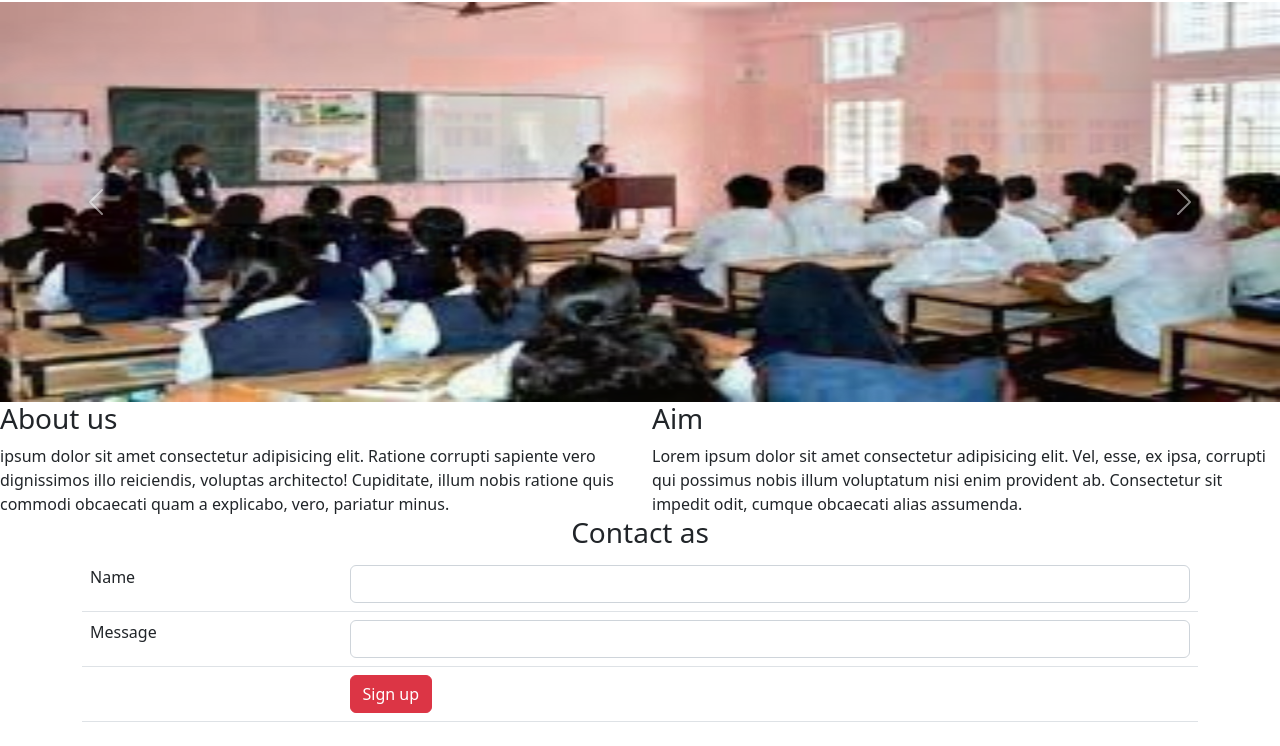
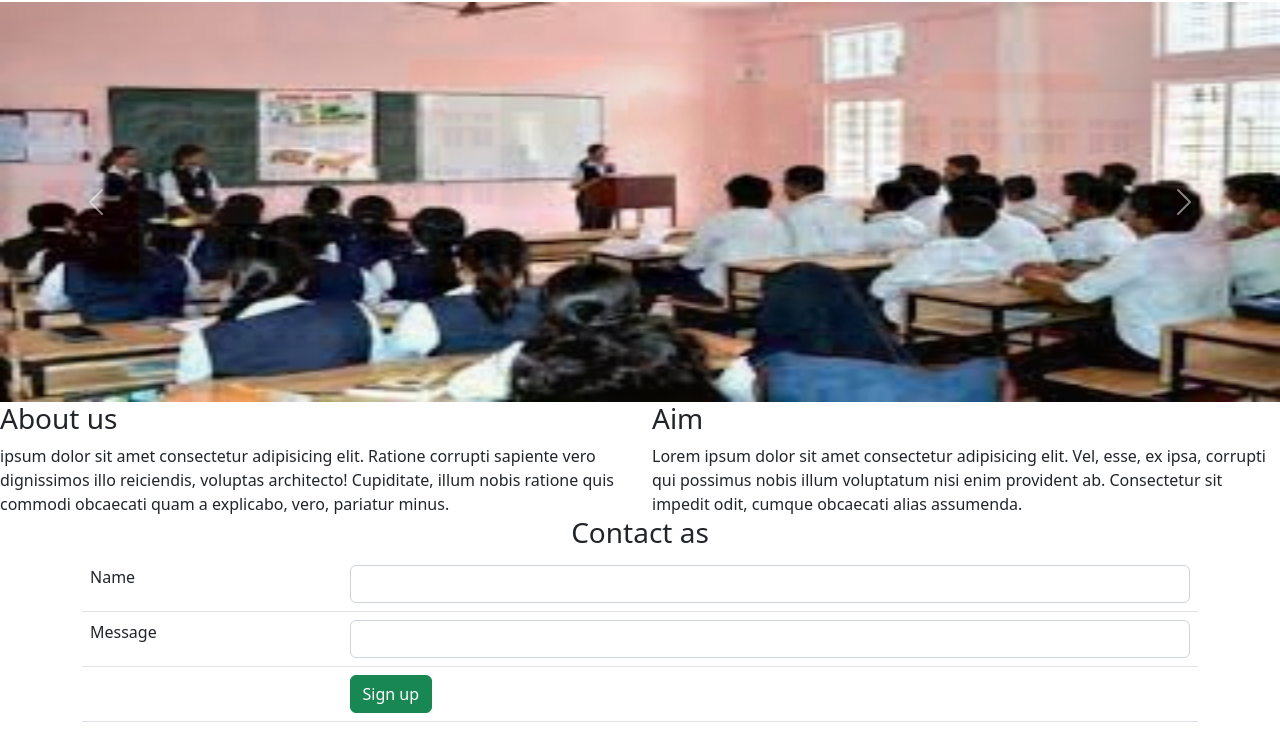
Before and after one commit to Anisharajar/Mean-Stack, a plain HTML site: page college.html in a window 1280 px wide. Shown: the part 54-800 px from the top of the page. Drawn offline with nearby package versions, Linux system fonts and the light colour scheme.

Commit message:
button charged

```diff
--- a/college.html
+++ b/college.html
@@ -50,7 +50,7 @@
                 </tr>
                 <tr>
                     <td></td>
-                    <td><button class="btn btn-danger"> Sign up</button></td>
+                    <td><button class="btn btn-success"> Sign up</button></td>
                 </tr>
             </table>
         </div>
```
